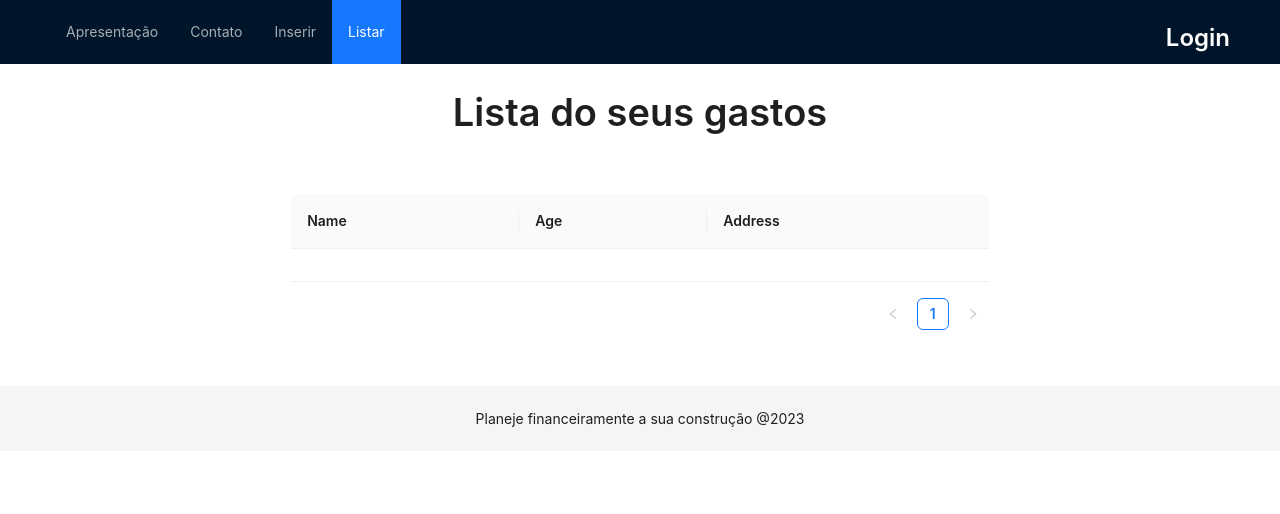
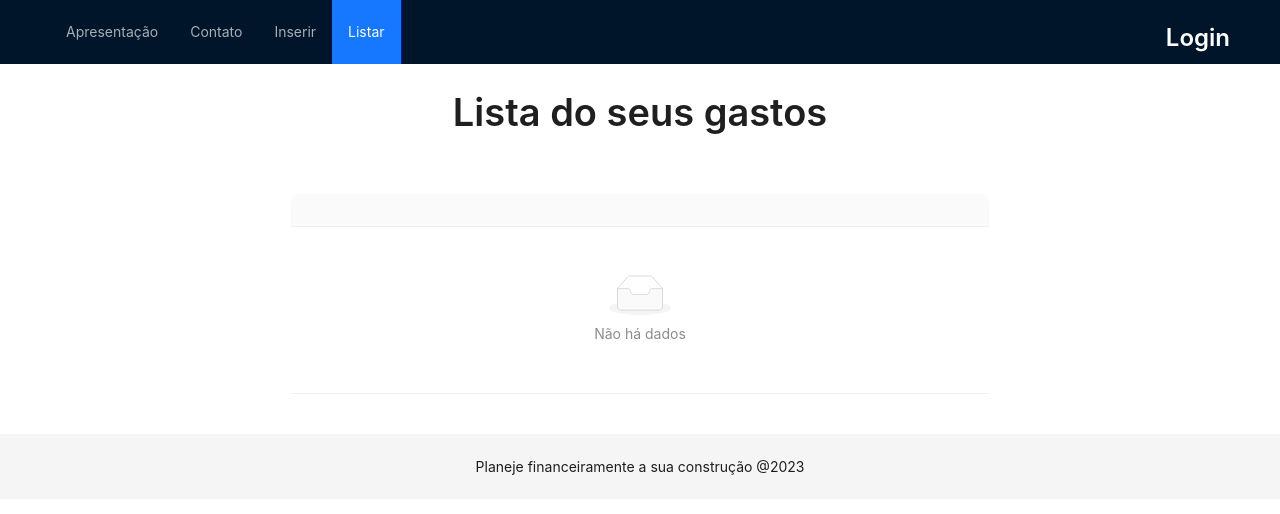
Before and after one commit to ieleny/app-organize-your-home, a React (Create React App) app in the folder app/: page /lista in a window 1280 px wide. Shown: the top 514 px of the page. Built offline with nearby package versions, Linux system fonts and the light colour scheme.

Commit message:
fix: removed columns and array in listMaterial

```diff
--- a/app/src/pages/Presentation/Material/View/List/MaterialListViewModel.ts
+++ b/app/src/pages/Presentation/Material/View/List/MaterialListViewModel.ts
@@ -3,25 +3,7 @@ import { MaterialController } from "src/pages/Presentation/Material/Store/Materi
 export default class MaterialListViewModel {
   private materialController = new MaterialController();
 
-  public columns = [
-    {
-      title: "Name",
-      dataIndex: "name",
-      key: "name",
-    },
-    {
-      title: "Age",
-      dataIndex: "age",
-      key: "age",
-    },
-    {
-      title: "Address",
-      dataIndex: "address",
-      key: "address",
-    },
-  ];
-
   listMaterial() {
-    return [this.materialController.listMaterial()];
+    return this.materialController.listMaterial();
   }
 }
```
